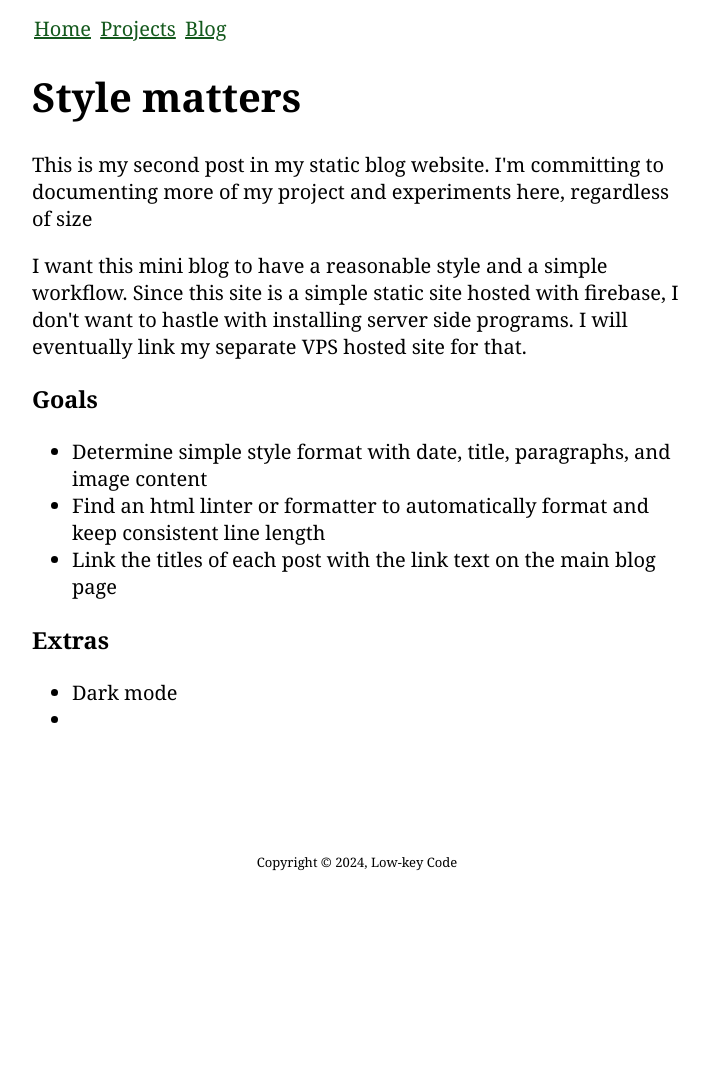
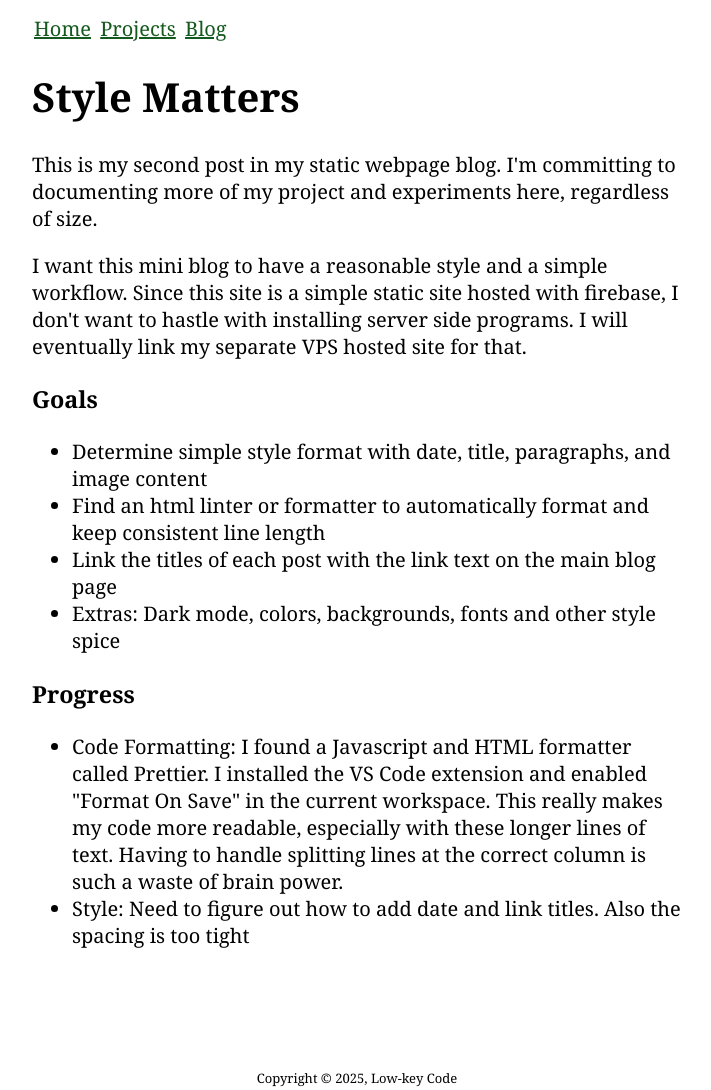
Before and after one commit to curtis-marten/low-key, a plain HTML site: page public/posts/post-2.html in a window 1280 px wide. Shown: the whole page, without its empty margins (283-994 px from the left). Before the commit the page ends 899 px from the top, so only its background shows below. Drawn offline with Linux system fonts and the light colour scheme.

Commit message:
Feature/updates and new post 3 (#3)
* add new post and modify post-2. Want to confirm github actions still working

* new line at the end of the file

* formatting with prettier on all html files

```diff
--- a/public/posts/post-2.html
+++ b/public/posts/post-2.html
@@ -2,38 +2,61 @@
 <html lang="en">
     <head>
         <title>Low-key Code</title>
-    <meta charset="UTF-8">
-    <meta name="description" content="A website to document and share my thoughts and projects">
-    <meta name="keywords" content="firmware, code, blog, programming">
-    <meta name="author" content="Curtis Wheeler">
-    <meta name="viewport" content="width=device-width, initial-scale=1.0">
-        <link rel="stylesheet" type="text/css" href="/styles/blog.css">
+        <meta charset="UTF-8" />
+        <meta
+            name="description"
+            content="A website to document and share my thoughts and projects"
+        />
+        <meta name="keywords" content="firmware, code, blog, programming" />
+        <meta name="author" content="Curtis Wheeler" />
+        <meta name="viewport" content="width=device-width, initial-scale=1.0" />
+        <link rel="stylesheet" type="text/css" href="/styles/blog.css" />
     </head>
+
     <body>
         <nav>
             <a href="/">Home</a>
             <a href="/">Projects</a>
             <a href="/blog.html">Blog</a>
         </nav>
-    <h1>Style matters</h1>
+        <h1>Style Matters</h1>
 
-    <p>This is my second post in my static blog website. I'm committing to documenting more of my project and experiments here, regardless of size</p>
-    <p>I want this mini blog to have a reasonable style and a simple workflow. Since this site is a simple static site hosted with firebase, I don't want to hastle with installing server side programs. I will eventually link my separate VPS hosted site for that.</p>
+        <p>
+            This is my second post in my static webpage blog. I'm committing to documenting more of
+            my project and experiments here, regardless of size.
+        </p>
+        <p>
+            I want this mini blog to have a reasonable style and a simple workflow. Since this site
+            is a simple static site hosted with firebase, I don't want to hastle with installing
+            server side programs. I will eventually link my separate VPS hosted site for that.
+        </p>
         <h3>Goals</h3>
         <ul>
             <li>Determine simple style format with date, title, paragraphs, and image content</li>
-        <li>Find an html linter or formatter to automatically format and keep consistent line length</li>
+            <li>
+                Find an html linter or formatter to automatically format and keep consistent line
+                length
+            </li>
             <li>Link the titles of each post with the link text on the main blog page</li>
+            <li>Extras: Dark mode, colors, backgrounds, fonts and other style spice</li>
         </ul>
-    <h3>Extras</h3>
+        <h3>Progress</h3>
         <ul>
-        <li>Dark mode</li>
-        <li></li>
+            <li>
+                Code Formatting: I found a Javascript and HTML formatter called Prettier. I
+                installed the VS Code extension and enabled "Format On Save" in the current
+                workspace. This really makes my code more readable, especially with these longer
+                lines of text. Having to handle splitting lines at the correct column is such a
+                waste of brain power.
+            </li>
+            <li>
+                Style: Need to figure out how to add date and link titles. Also the spacing is too
+                tight
+            </li>
         </ul>
 
         <footer id="main-footer">
-        <p>Copyright &copy; 2024, Low-key Code</p>
+            <p>Copyright &copy; 2025, Low-key Code</p>
         </footer>
-
     </body>
 </html>
```
Also changed, not shown: public/blog.html (+15 -13 lines), public/index.html (+20 -10 lines), public/posts/post-1.html (+10 -8 lines), public/posts/post-3.html (+10 -8 lines). Lines whose indentation alone changed are shown as unchanged.
